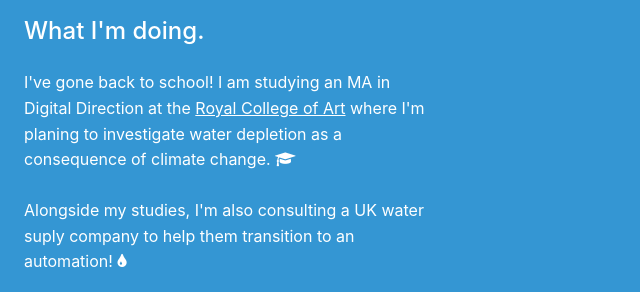
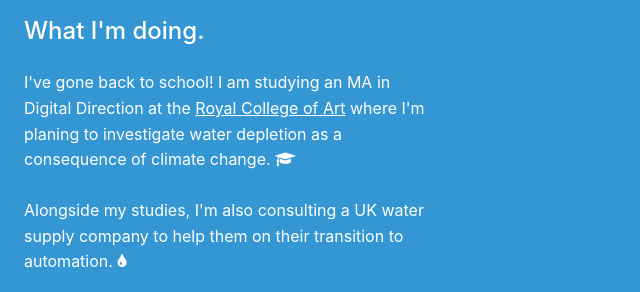
Before and after one commit to JackCrawfordRobertson/jackWeb, a Gatsby site: page / in a window 1280 px wide. Shown: the part 365-657 px from the top of the page, 0-640 px from the left. Built offline with nearby package versions, Linux system fonts and the light colour scheme; Gatsby itself is replaced by a stand-in of ours.

Commit message:
Spellings

```diff
--- a/src/components/HomeTop/HomeTop.js
+++ b/src/components/HomeTop/HomeTop.js
@@ -79,8 +79,8 @@ const HomeTop = () => {
           I'm planing to investigate water depletion as a consequence of climate
           change. <i className="fa fa-graduation-cap" aria-hidden="true"></i>{" "}
           <br></br>
-          <br></br>Alongside my studies, I'm also consulting a UK water suply
-          company to help them transition to an automation!{" "}
+          <br></br>Alongside my studies, I'm also consulting a UK water supply
+          company to help them on their transition to automation.{" "}
           <i className="fa fa-tint" aria-hidden="true"></i>
         </p>
         <h2 className="subhead">What I've done.</h2>
@@ -92,8 +92,9 @@ const HomeTop = () => {
           Investors, Goldman Sachs, and Elmwood Warm Spaces. I was involved in
           the rebrand of the Royal Opera House and experimented with new ways of
           telling stories through branding and advertising. I'm proud of the
-          work we've done and feel chugfed to have worked with such distinguished
-          clients. <i class="fa fa-briefcase" aria-hidden="true"></i>
+          work we've done and feel chugfed to have worked with such
+          distinguished clients.{" "}
+          <i class="fa fa-briefcase" aria-hidden="true"></i>
         </p>
         {/* Middel east */}
         <p>
```
